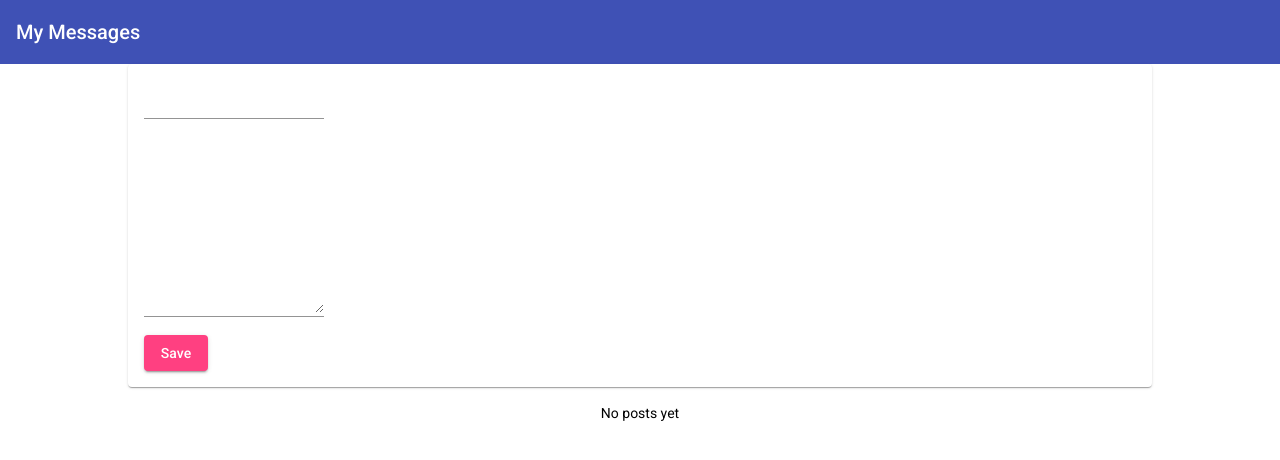
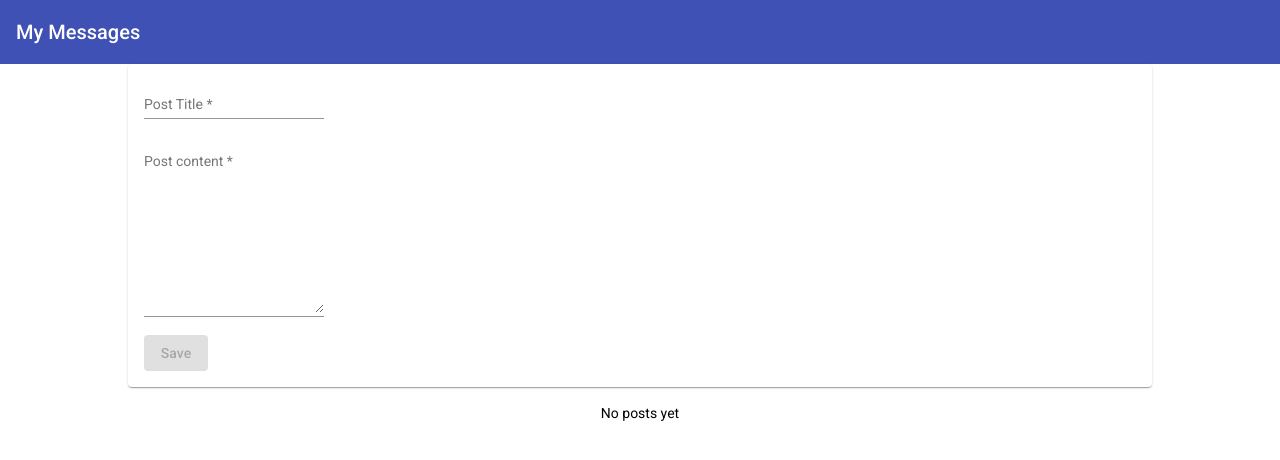
Before and after one commit to kdenno/Mean-social, an Angular app: page / in a window 1280 px wide. Shown: the top 460 px of the page. Built offline with nearby package versions, Linux system fonts and the light colour scheme.

Commit message:
manage state with RxJs subjects

```diff
--- a/src/app/app.component.html
+++ b/src/app/app.component.html
@@ -1,5 +1,5 @@
 <app-header></app-header>
 <main>
-    <app-post-create (postCreated)="onCreate($event)"></app-post-create>
-    <app-post-list [posts]="importedPost"></app-post-list>
+    <app-post-create></app-post-create>
+    <app-post-list></app-post-list>
 </main>
--- a/src/app/app.component.ts
+++ b/src/app/app.component.ts
@@ -6,8 +6,5 @@ import { Component } from '@angular/core';
   styleUrls: ['./app.component.css']
 })
 export class AppComponent {
-  importedPost = [];
-  onCreate(post) {
- this.importedPost.push(post);
-  }
+
 }
--- a/src/app/posts/post-create/post-create.component.html
+++ b/src/app/posts/post-create/post-create.component.html
@@ -1,14 +1,16 @@
 <mat-card>
+    <form (submit)="onSave(postForm)" #postForm="ngForm">
         <div>
             <mat-form-field>
-            <input matInput type="text" [(ngModel)]="enteredTitle">
+                <input matInput type="text" placeholder="Post Title" name="title" required ngModel>
             </mat-form-field>
         </div>
         <div>
             <mat-form-field>
-            <textarea matInput cols="30" rows="10" [(ngModel)]="enteredContent"></textarea>
+                <textarea matInput cols="30" rows="10" placeholder="Post content" name="content" required ngModel></textarea>
             </mat-form-field>
         </div>
-    <button mat-raised-button color="accent" (click)="onSave()">Save
+        <button mat-raised-button color="accent" type="submit" [disabled]="postForm.invalid">Save
   </button>
+    </form>
 </mat-card>
--- a/src/app/posts/post-create/post-create.component.ts
+++ b/src/app/posts/post-create/post-create.component.ts
@@ -1,4 +1,7 @@
-import { Component, OnInit, Output, EventEmitter } from '@angular/core';
+import { Component, OnInit } from '@angular/core';
+import { Post } from '../post.model';
+import { NgForm } from '@angular/forms';
+import { PostService } from '../post.service';
 
 @Component({
   selector: 'app-post-create',
@@ -7,16 +10,16 @@ import { Component, OnInit, Output, EventEmitter } from '@angular/core';
 })
 export class PostCreateComponent implements OnInit {
 
-  constructor() { }
-  enteredTitle = ' ';
-  enterendContent = ' ';
-  @Output() postCreated = new EventEmitter();
+  constructor(public postService: PostService) { }
 
   ngOnInit(): void {
   }
-  onSave() {
-    const post = { title: this.enteredTitle, content: this.enterendContent };
-    this.postCreated.emit(post);
+  onSave(form: NgForm) {
+    if (!form.valid) {
+      return;
+    }
+    this.postService.createPost(form.value.title, form.value.content);
+    form.reset();
   }
 
 }
--- a/src/app/posts/post-list/post-list.component.html
+++ b/src/app/posts/post-list/post-list.component.html
@@ -4,6 +4,10 @@
             {{post.title}}
         </mat-expansion-panel-header>
         <p>{{post.content}}</p>
+        <mat-action-row>
+            <button mat-button color="primary">EDIT</button>
+            <button mat-button color="accent">DELETE</button>
+        </mat-action-row>
     </mat-expansion-panel>
 </mat-accordion>
 <p *ngIf=" posts.length <=0" class="info-text mat-body-1">No posts yet</p>
--- a/src/app/posts/post-list/post-list.component.ts
+++ b/src/app/posts/post-list/post-list.component.ts
@@ -1,16 +1,27 @@
-import { Component, OnInit, Input } from '@angular/core';
+import { Component, OnInit, Input, OnDestroy } from '@angular/core';
+import { Post } from '../post.model';
+import { PostService } from '../post.service';
+import { Subscription } from 'rxjs';
 
 @Component({
   selector: 'app-post-list',
   templateUrl: './post-list.component.html',
   styleUrls: ['./post-list.component.css']
 })
-export class PostListComponent implements OnInit {
+export class PostListComponent implements OnInit, OnDestroy {
+  public posts: Post[] = [];
+  private updatedPostsSub: Subscription;
+  constructor(public postService: PostService) {
+    this.updatedPostsSub = this.postService.getUpdatedPosts().subscribe((posts: Post[]) => {
+      this.posts = posts;
 
-  constructor() { }
-  @Input() posts = [];
+    });
+  }
 
   ngOnInit(): void {
   }
+  ngOnDestroy() {
+    this.updatedPostsSub.unsubscribe();
+  }
 
 }
--- /dev/null
+++ b/src/app/posts/post.model.ts
@@ -0,0 +1,4 @@
+export interface Post {
+  title: string;
+  content: string;
+}
--- /dev/null
+++ b/src/app/posts/post.service.ts
@@ -0,0 +1,25 @@
+import { Post } from './post.model';
+import { Injectable } from '@angular/core';
+import { Subject } from 'rxjs';
+
+@Injectable({ providedIn: 'root' })
+
+export class PostService {
+  private posts: Post[] = [];
+  private updatePostsSub = new Subject();
+  createPost(title: string, content: string) {
+    const post = { title, content };
+    this.posts.push(post);
+    this.updatePostsSub.next(this.posts);
+
+  }
+
+  getUpdatedPosts() {
+    return this.updatePostsSub.asObservable();
+  }
+
+  getPosts() {
+    return [...this.posts];
+  }
+
+}
```
Lines whose indentation alone changed are shown as unchanged.
